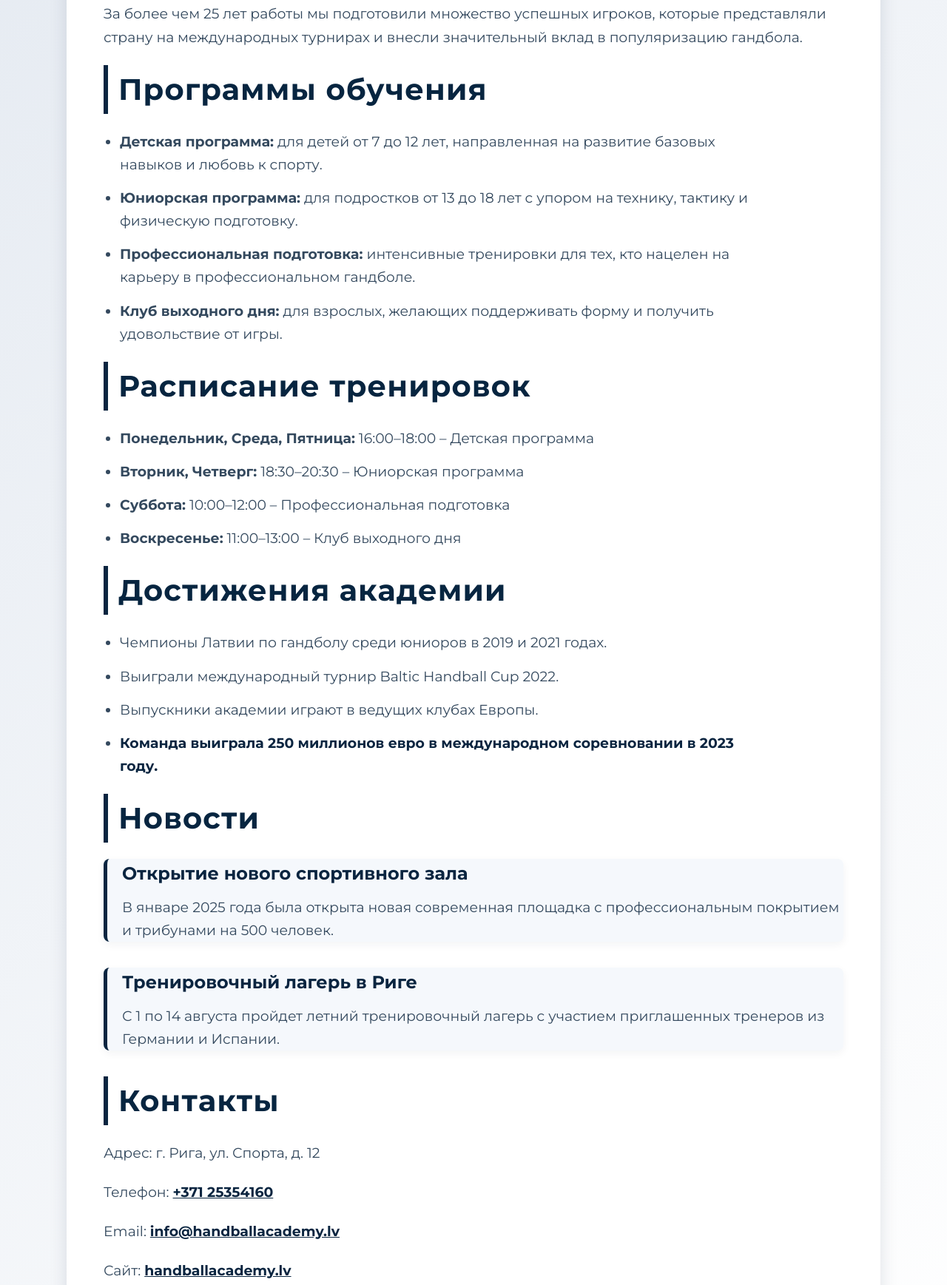
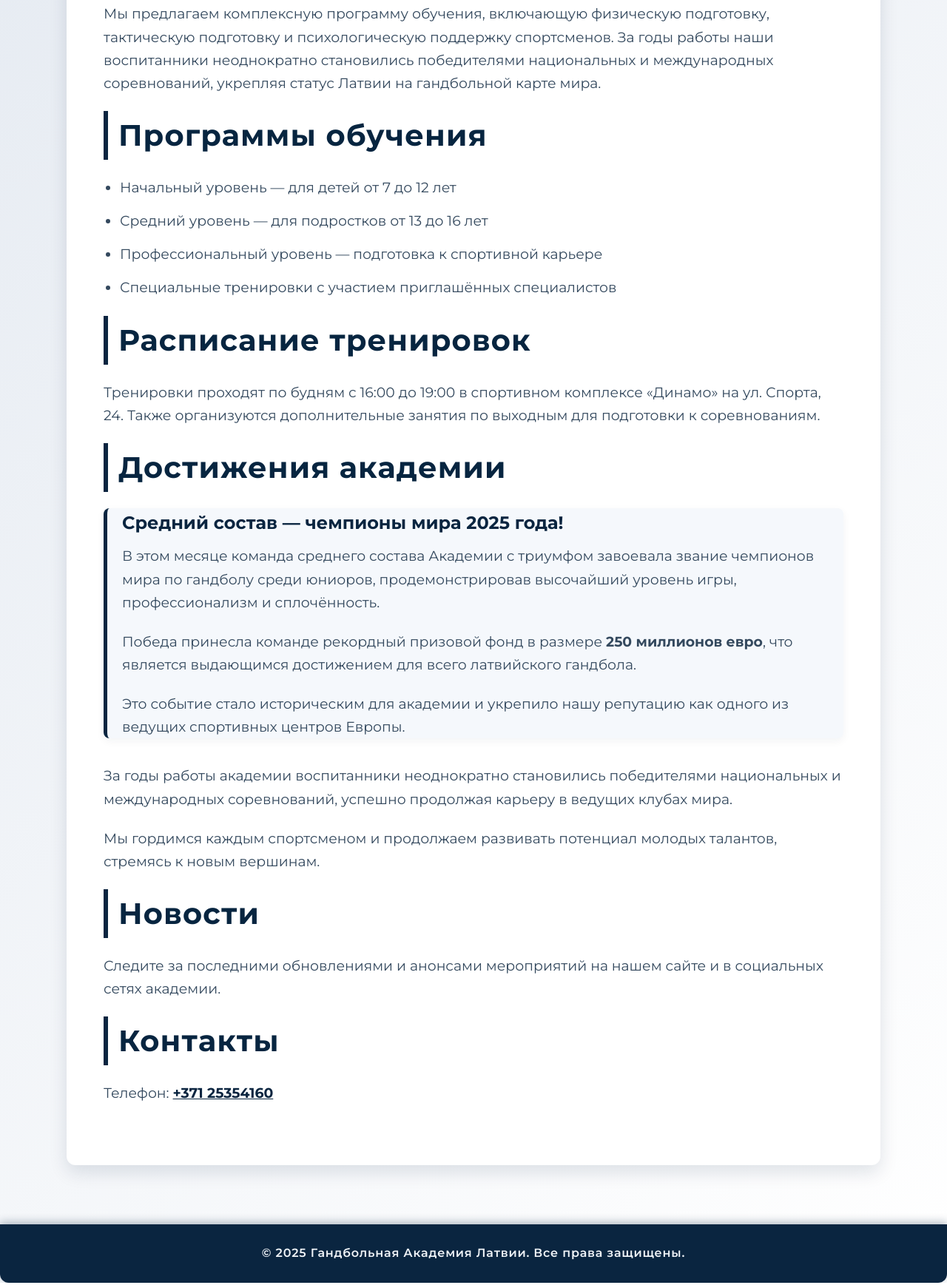
Before and after one commit to KeshaAnus/HandBalll, a plain HTML site: page index.html in a window 1280 px wide. Shown: the part 649-2386 px from the top of the page at 74% size. Drawn offline with Linux system fonts and the light colour scheme.

Commit message:
Update index.html

```diff
--- a/index.html
+++ b/index.html
@@ -257,61 +257,45 @@
 
   <section id="about">
     <h2>О Гандбольной Академии Латвии</h2>
-    <p>Гандбольная Академия Латвии является одним из самых престижных и динамично развивающихся спортивных центров страны. Основанная в 1995 году, академия с момента своего создания поставила перед собой амбициозную цель — не только развивать гандбол в Латвии, но и создавать прочную платформу для молодых спортсменов, стремящихся к профессиональному росту.</p>
-    <p>За более чем 25 лет работы мы подготовили множество успешных игроков, которые представляли страну на международных турнирах и внесли значительный вклад в популяризацию гандбола.</p>
+    <p>Гандбольная Академия Латвии является одним из самых престижных и динамично развивающихся спортивных центров страны. Основанная в 1995 году, академия с момента своего создания поставила перед собой амбициозные цели по развитию гандбола среди молодежи и подготовки спортсменов мирового уровня.</p>
+    <p>Мы предлагаем комплексную программу обучения, включающую физическую подготовку, тактическую подготовку и психологическую поддержку спортсменов. За годы работы наши воспитанники неоднократно становились победителями национальных и международных соревнований, укрепляя статус Латвии на гандбольной карте мира.</p>
   </section>
 
   <section id="programs">
     <h2>Программы обучения</h2>
     <ul>
-      <li><strong>Детская программа:</strong> для детей от 7 до 12 лет, направленная на развитие базовых навыков и любовь к спорту.</li>
-      <li><strong>Юниорская программа:</strong> для подростков от 13 до 18 лет с упором на технику, тактику и физическую подготовку.</li>
-      <li><strong>Профессиональная подготовка:</strong> интенсивные тренировки для тех, кто нацелен на карьеру в профессиональном гандболе.</li>
-      <li><strong>Клуб выходного дня:</strong> для взрослых, желающих поддерживать форму и получить удовольствие от игры.</li>
+      <li>Начальный уровень — для детей от 7 до 12 лет</li>
+      <li>Средний уровень — для подростков от 13 до 16 лет</li>
+      <li>Профессиональный уровень — подготовка к спортивной карьере</li>
+      <li>Специальные тренировки с участием приглашённых специалистов</li>
     </ul>
   </section>
 
   <section id="schedule">
     <h2>Расписание тренировок</h2>
-    <ul>
-      <li><strong>Понедельник, Среда, Пятница:</strong> 16:00–18:00 – Детская программа</li>
-      <li><strong>Вторник, Четверг:</strong> 18:30–20:30 – Юниорская программа</li>
-      <li><strong>Суббота:</strong> 10:00–12:00 – Профессиональная подготовка</li>
-      <li><strong>Воскресенье:</strong> 11:00–13:00 – Клуб выходного дня</li>
-    </ul>
+    <p>Тренировки проходят по будням с 16:00 до 19:00 в спортивном комплексе «Динамо» на ул. Спорта, 24. Также организуются дополнительные занятия по выходным для подготовки к соревнованиям.</p>
   </section>
 
-  <section id="achievements">
+  <section id="achievements" aria-live="polite" tabindex="0">
     <h2>Достижения академии</h2>
-    <ul>
-      <li>Чемпионы Латвии по гандболу среди юниоров в 2019 и 2021 годах.</li>
-      <li>Выиграли международный турнир Baltic Handball Cup 2022.</li>
-      <li>Выпускники академии играют в ведущих клубах Европы.</li>
-      <li><span class="highlight">Команда выиграла 250 миллионов евро в международном соревновании в 2023 году.</span></li>
-    </ul>
+    <div class="news-item" tabindex="0" aria-label="Новость о победе в 2025 году">
+      <h3>Средний состав — чемпионы мира 2025 года!</h3>
+      <p>В этом месяце команда среднего состава Академии с триумфом завоевала звание чемпионов мира по гандболу среди юниоров, продемонстрировав высочайший уровень игры, профессионализм и сплочённость.</p>
+      <p>Победа принесла команде рекордный призовой фонд в размере <strong>250 миллионов евро</strong>, что является выдающимся достижением для всего латвийского гандбола.</p>
+      <p>Это событие стало историческим для академии и укрепило нашу репутацию как одного из ведущих спортивных центров Европы.</p>
+    </div>
+    <p>За годы работы академии воспитанники неоднократно становились победителями национальных и международных соревнований, успешно продолжая карьеру в ведущих клубах мира.</p>
+    <p>Мы гордимся каждым спортсменом и продолжаем развивать потенциал молодых талантов, стремясь к новым вершинам.</p>
   </section>
 
-  <section id="news" aria-label="Последние новости академии">
+  <section id="news" aria-live="polite" tabindex="0">
     <h2>Новости</h2>
-
-    <article class="news-item" tabindex="0">
-      <h3>Открытие нового спортивного зала</h3>
-      <p>В январе 2025 года была открыта новая современная площадка с профессиональным покрытием и трибунами на 500 человек.</p>
-    </article>
-
-    <article class="news-item" tabindex="0">
-      <h3>Тренировочный лагерь в Риге</h3>
-      <p>С 1 по 14 августа пройдет летний тренировочный лагерь с участием приглашенных тренеров из Германии и Испании.</p>
-    </article>
-
+    <p>Следите за последними обновлениями и анонсами мероприятий на нашем сайте и в социальных сетях академии.</p>
   </section>
 
-  <section id="contacts" aria-label="Контактная информация академии">
+  <section id="contacts" aria-label="Контактная информация">
     <h2>Контакты</h2>
-    <p>Адрес: г. Рига, ул. Спорта, д. 12</p>
     <p>Телефон: <a href="tel:+37125354160">+371 25354160</a></p>
-    <p>Email: <a href="mailto:info@handballacademy.lv">info@handballacademy.lv</a></p>
-    <p>Сайт: <a href="https://handballacademy.lv" target="_blank" rel="noopener noreferrer">handballacademy.lv</a></p>
   </section>
 
 </main>
@@ -321,20 +305,27 @@
 </footer>
 
 <script>
-  // Скрипт для скрытия хедера при прокрутке вниз и показа при прокрутке вверх
-  let lastScrollTop = 0;
+  // Скрипт для скрытия/показа хедера при скролле вниз/вверх
+  (function() {
+    let lastScrollY = window.scrollY;
     const header = document.getElementById('main-header');
+    let ticking = false;
+
     window.addEventListener('scroll', () => {
-    const st = window.pageYOffset || document.documentElement.scrollTop;
-    if (st > lastScrollTop && st > 150) {
-      // Скроллим вниз — скрыть
+      if (!ticking) {
+        window.requestAnimationFrame(() => {
+          if (window.scrollY > lastScrollY && window.scrollY > 100) {
             header.classList.add('hidden');
           } else {
-      // Скроллим вверх — показать
             header.classList.remove('hidden');
           }
-    lastScrollTop = st <= 0 ? 0 : st;
-  }, false);
+          lastScrollY = window.scrollY;
+          ticking = false;
+        });
+        ticking = true;
+      }
+    });
+  })();
 </script>
 
 </body>
```
Lines whose indentation alone changed are shown as unchanged.
